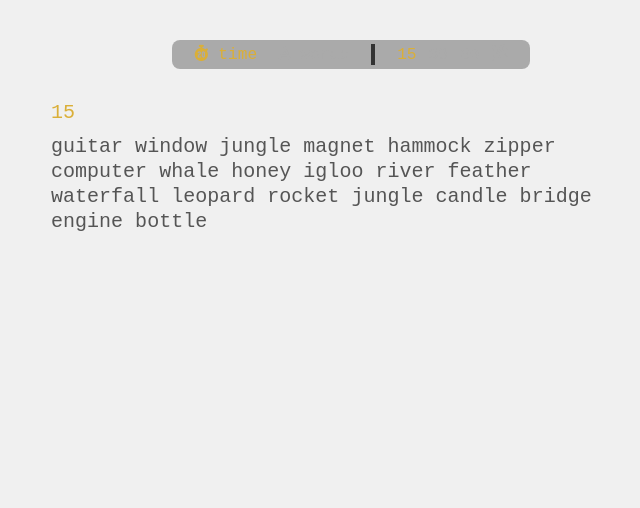
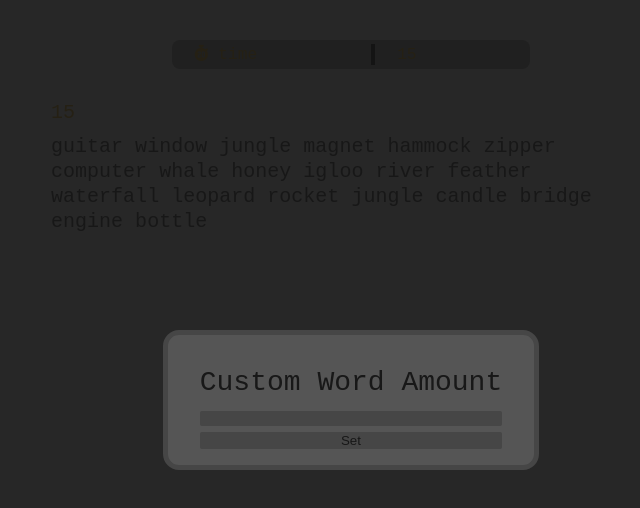
Before and after one commit to mpenalverguilera/quick-keys, a plain HTML site: page index.html in a window 1280 px wide. Shown: the whole page, without its empty margins (289-929 px from the left). Drawn offline with Linux system fonts and the light colour scheme.

Commit message:
Popups styled

```diff
--- a/Settings.js
+++ b/Settings.js
@@ -1,6 +1,6 @@
 import {words as INITIAL_WORDS} from './words.js';
 import {setRandomText} from './general.js'
-import {actualizeTime} from './Game.js';
+import {$paragraph, actualizeTime} from './Game.js';
 
 //Get HTML elements
 const $options = document.querySelector('#options');
@@ -35,8 +35,8 @@ function createWordSelector(values, $modifier) {
             $elem.innerHTML = '<i class="fa-solid fa-screwdriver-wrench"></i>';
             $elem.addEventListener('click', () => {
                 setValueActive($elem);
-                value = changeCustomValue(values);
-                setRandomText($modifier, value, INITIAL_WORDS, true);
+                value = changeCustomValue();
+                setRandomText($paragraph, value, INITIAL_WORDS, true);
             });
         }
         else {
@@ -63,7 +63,7 @@ function createTimeSelector(values) {
             $elem.innerHTML = '<i class="fa-solid fa-screwdriver-wrench"></i>';
             $elem.addEventListener('click', () => {
                 setValueActive($elem);
-                value = changeCustomValue(values);
+                value = changeCustomValue();
                 actualizeTime(value);
             });
         }
@@ -80,13 +80,6 @@ function createTimeSelector(values) {
     return $timeSelector;
 }
 
-function changeCustomValue(array) {
-    const newValue = prompt('Enter a new value');
-    if (newValue === null) return 0;
-    array[array.length - 1] = newValue;
-    return newValue;
-}
-
 function setOptionActive($toActivate) {
     setValueActive($toActivate);
     $settingsValues.querySelectorAll('div').forEach((div) => div.style.display = 'none');
@@ -98,3 +91,7 @@ function setValueActive($toActivate) {
     if ($active !== null) $active.classList.remove('active');
     $toActivate.classList.add('active');
 }
+
+function changeCustomValue() {
+    return prompt("Set your custom value: ")
+}
--- a/index.html
+++ b/index.html
@@ -44,5 +44,12 @@
                   </button>
             </section>
         </main>
+        <div id="popups">
+            <form id="wordForm">
+                <h1>Custom Word Amount</h1>
+                <input type="number" id="customWordInpud" min="1" max="1000">
+                <button>Set</button>
+            </form>
+        </div>
     </body>
 </html>
--- a/stlye.css
+++ b/stlye.css
@@ -10,6 +10,18 @@
     --dark-gray: #555;
     font-size: 16px;
     font-family: monospace, system-ui, -apple-system, BlinkMacSystemFont, 'Segoe UI', Roboto, Oxygen, Ubuntu, Cantarell, 'Open Sans', 'Helvetica Neue', sans-serif;
+}
+
+/* Chrome, Safari, Edge, Opera */
+input::-webkit-outer-spin-button,
+input::-webkit-inner-spin-button {
+  -webkit-appearance: none;
+  margin: 0;
+}
+
+/* Firefox */
+input[type=number] {
+  -moz-appearance: textfield;
 }
 
 body {
@@ -165,3 +177,55 @@ my-letter {
         scale: 110%;
     }
 }
+
+#popups {
+    position: absolute;
+    display: grid;
+    inset: 0;
+    background-color: #111;
+    opacity: 0.9;
+    z-index: 1000;
+}
+
+#popups > #wordForm {
+    margin: auto;
+    background-color: #444;
+    border: solid 5px #333;
+    border-radius: 1em;
+    padding: 2em 2em 1em;
+    display: flex;
+    flex-direction: column;
+    & > h1 {
+        margin: 0;
+        font-weight: 500;
+        font-size: 1.75em;
+    }
+
+    & > input {
+        background-color: var(--black);
+        border: none;
+        margin: 1em 0 0.5em;
+        border-radius: 2px;
+        padding: 0;
+
+        &:active, &:focus {
+            outline: none;
+            border: 2px solid white;
+            caret-color: var(--yellow);
+        }
+    }
+    & > button {
+        background-color: var(--black);
+        border: none;
+        border-radius: 2px;
+        &:active {
+            background-color: white;
+            color: var(--dark-gray);
+        }
+
+        &:focus {
+            outline: none;
+        }
+
+    }
+}
```
